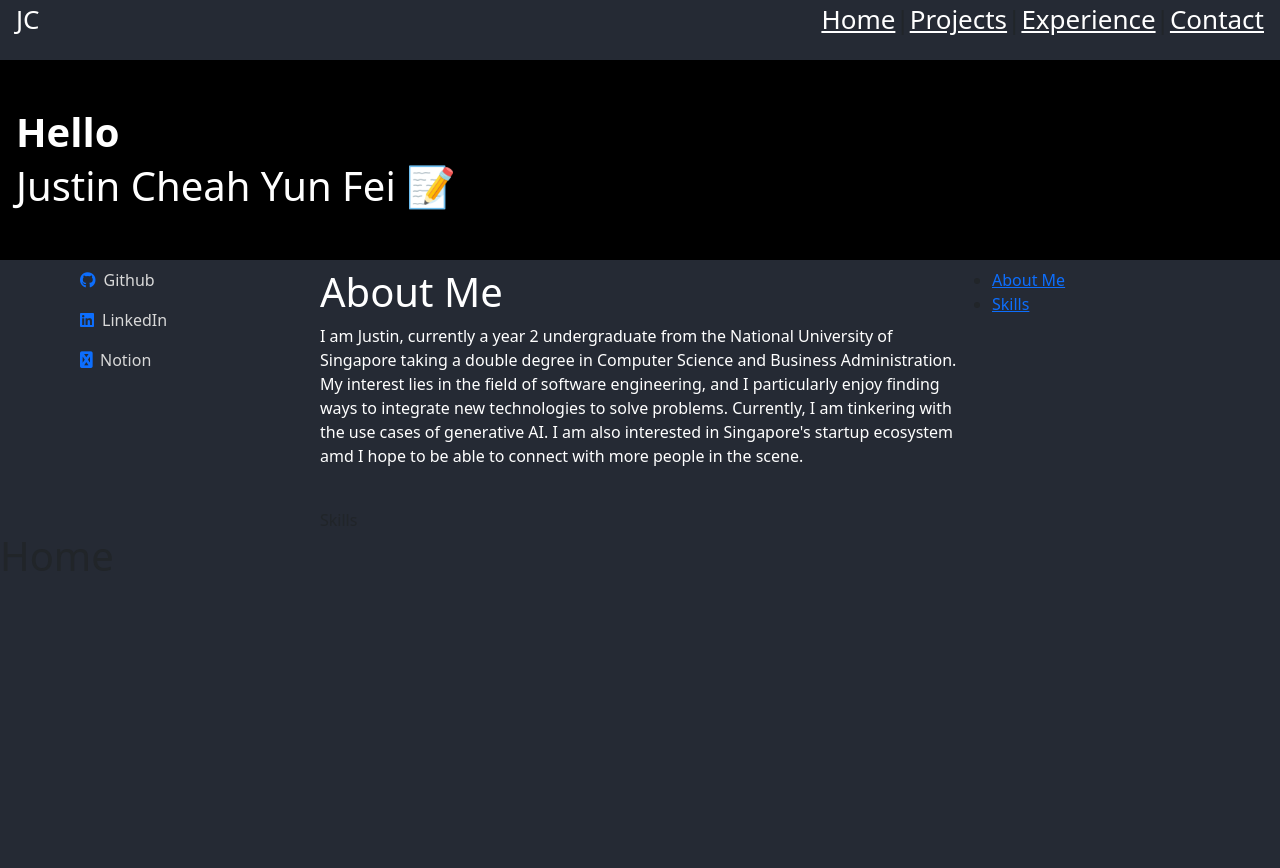
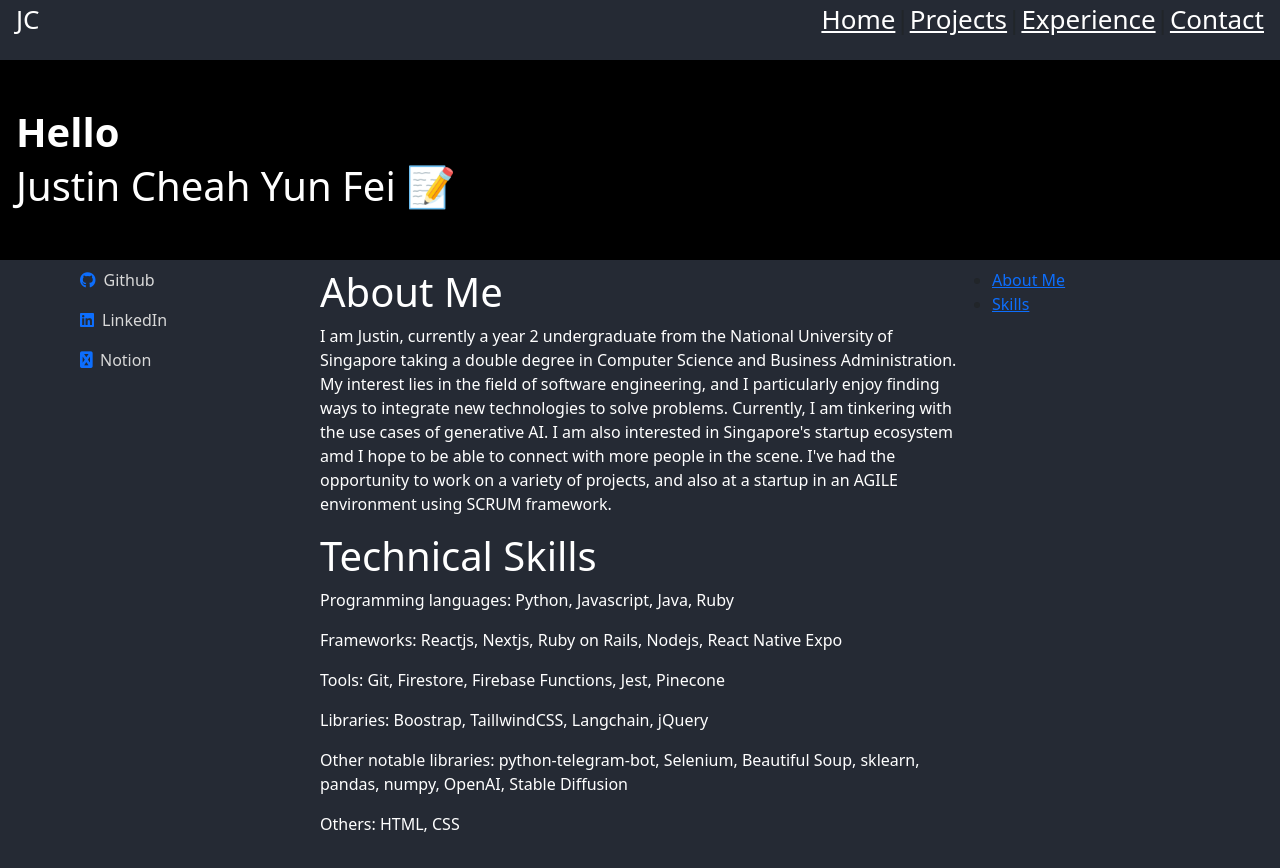
Before and after one commit to JCSnap/JCSnap.github.io, a React (Create React App) app: page / in a window 1280 px wide. Shown: the top 868 px of the page. Built offline with nearby package versions, Linux system fonts and the light colour scheme.

Commit message:
added skills

```diff
--- a/src/components/HomePageContent.js
+++ b/src/components/HomePageContent.js
@@ -13,8 +13,21 @@ function HomePageContent() {
           technologies to solve problems. Currently, I am tinkering with the use
           cases of generative AI. I am also interested in Singapore's startup
           ecosystem amd I hope to be able to connect with more people in the
-          scene.
+          scene. I've had the opportunity to work on a variety of projects, and
+          also at a startup in an AGILE environment using SCRUM framework.
         </p>
+        <h1>Technical Skills</h1>
+        <p>Programming languages: Python, Javascript, Java, Ruby</p>
+        <p>
+          Frameworks: Reactjs, Nextjs, Ruby on Rails, Nodejs, React Native Expo
+        </p>
+        <p>Tools: Git, Firestore, Firebase Functions, Jest, Pinecone</p>
+        <p>Libraries: Boostrap, TaillwindCSS, Langchain, jQuery</p>
+        <p>
+          Other notable libraries: python-telegram-bot, Selenium, Beautiful
+          Soup, sklearn, pandas, numpy, OpenAI, Stable Diffusion
+        </p>
+        <p>Others: HTML, CSS</p>
       </section>
       <br />
       <section id="skills">Skills</section>
```
